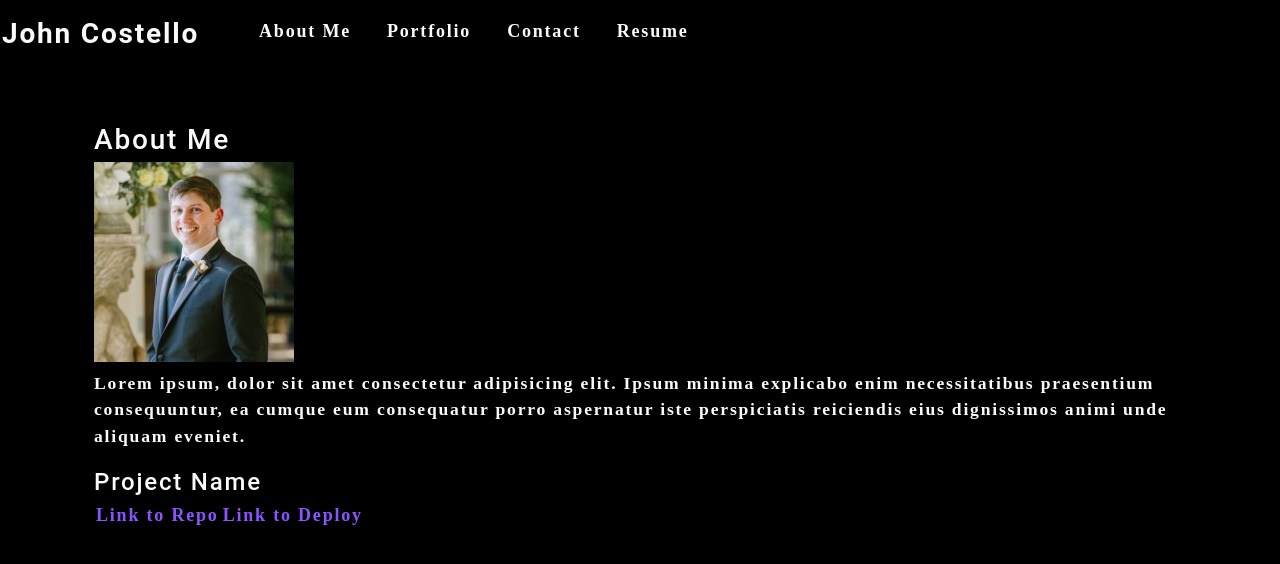
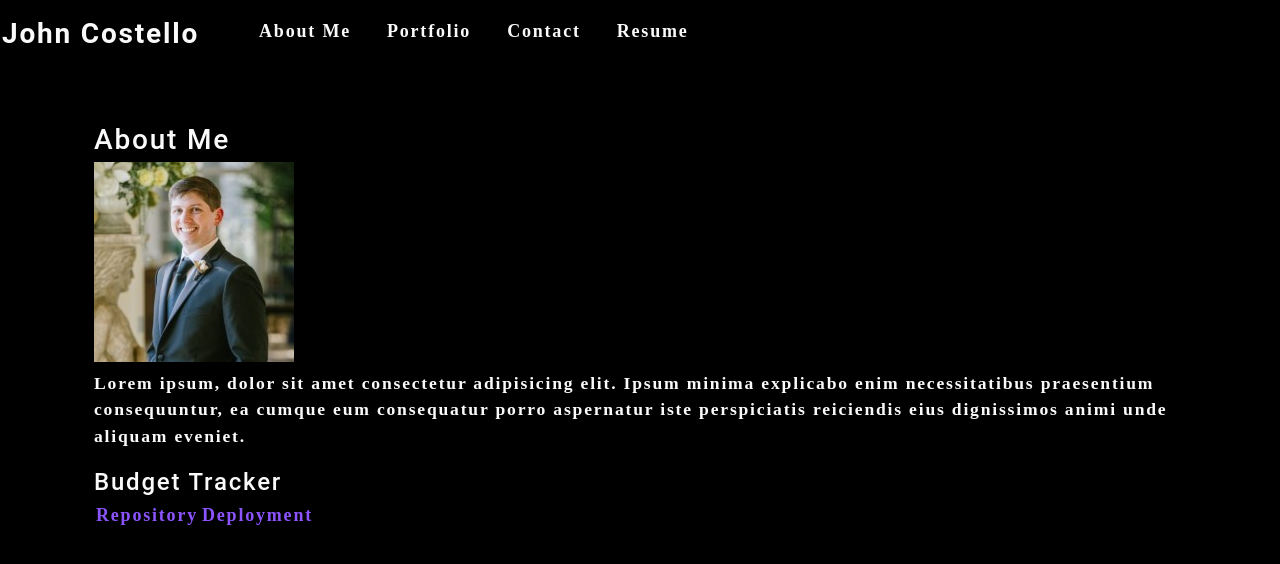
Before and after one commit to jciii91/professional-portfolio-react, a React (Create React App) app: page / in a window 1280 px wide. Shown: the top 564 px of the page. Built offline with nearby package versions, Linux system fonts and the light colour scheme.

Commit message:
project data being passed into project component

```diff
--- a/src/components/Portfolio/index.js
+++ b/src/components/Portfolio/index.js
@@ -37,7 +37,7 @@ function Portfolio() {
 
     return (
         <section>
-            <Project></Project>
+            <Project name = {projectObjects[0].name} repo = {projectObjects[0].repo} deployment = {projectObjects[0].deployment}></Project>
         </section>
     );
 }
--- a/src/components/Project/index.js
+++ b/src/components/Project/index.js
@@ -1,16 +1,17 @@
 import React from 'react';
 
-function Project() {
+function Project(project) {
+    const {name, repo, deployment} = project;
     return (
         <div>
             <h4>
-                Project Name
+                {name}
             </h4>
-            <a href='/'>
-                Link to Repo
+            <a href={repo} target="_blank" rel="noreferrer">
+                Repository
             </a>
-            <a href='/'>
-                Link to Deploy
+            <a href={deployment} target="_blank" rel="noreferrer">
+                Deployment
             </a>
         </div>
     );
```
